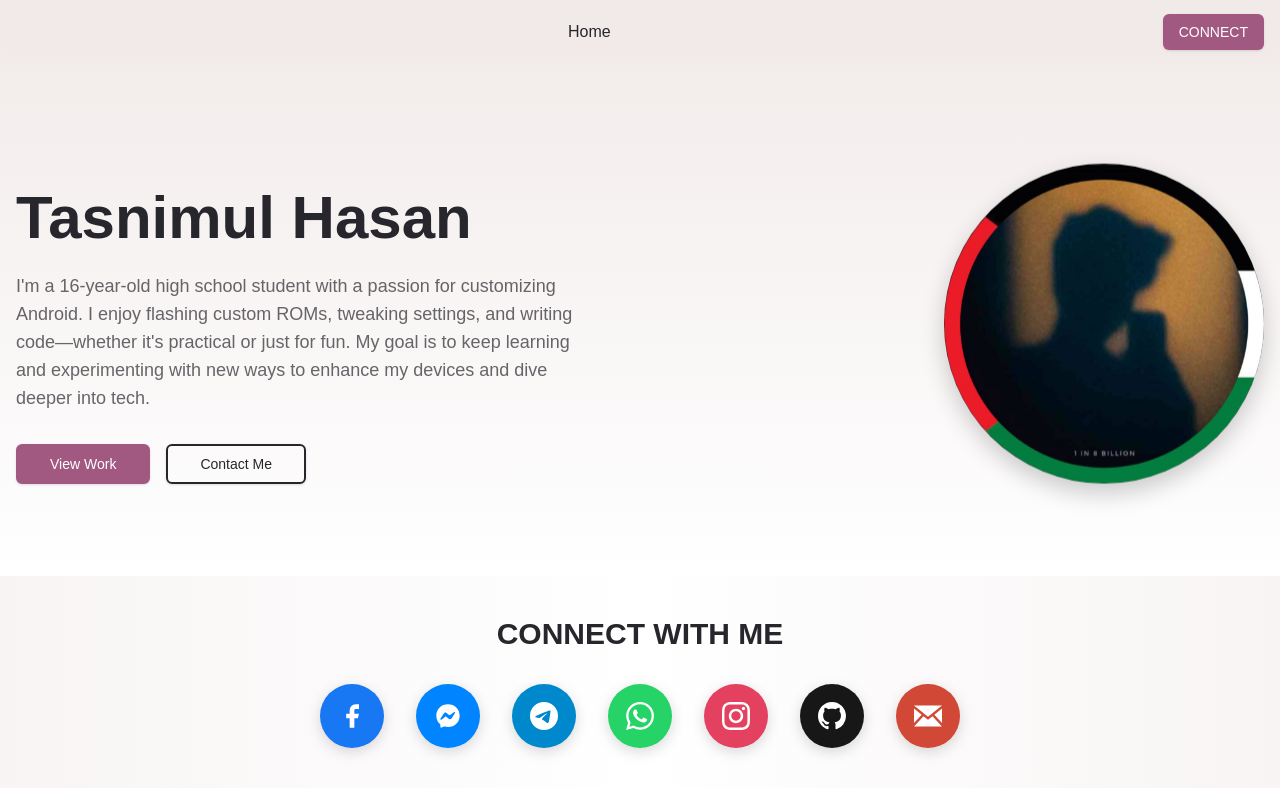
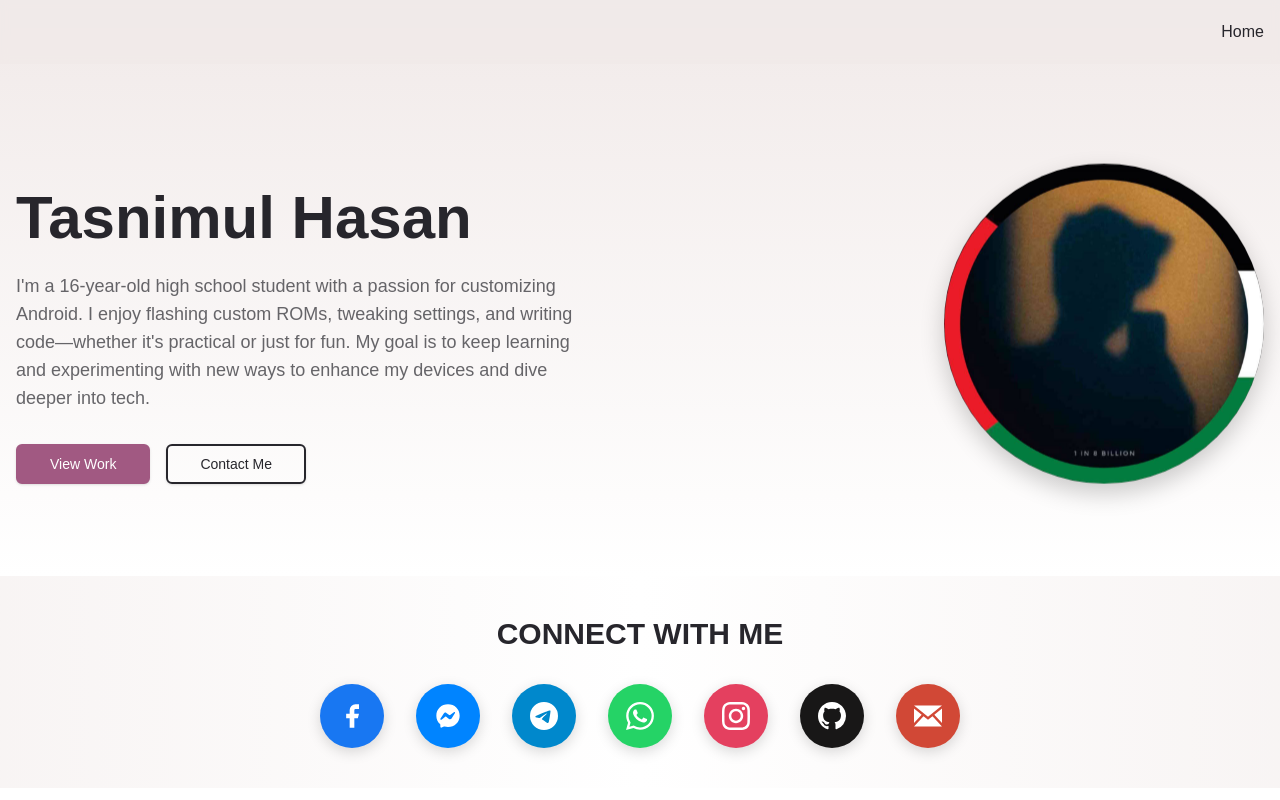
Before and after one commit to TasnimulHasan0/Portfolioprivate, a React (Vite) app: page / in a window 1280 px wide. Shown: the top 800 px of the page. Built offline with nearby package versions, Linux system fonts and the light colour scheme.

Commit message:
Update Header.tsx

```diff
--- a/src/components/Header.tsx
+++ b/src/components/Header.tsx
@@ -1,5 +1,4 @@
 import { useState } from "react";
-import { Button } from "@/components/ui/button";
 import { Link } from "react-router-dom";
 
 export function Header() {
@@ -9,18 +8,19 @@ export function Header() {
     <header className="fixed top-0 z-50 w-full bg-[#f1eae9]/80 backdrop-blur-sm">
       <div className="container mx-auto flex h-16 items-center justify-between px-4">
         <div className="flex items-center">
-
+          {/* Logo or branding could go here */}
         </div>
 
         {/* Desktop Navigation */}
-        <nav className="hidden space-x-6 md:flex"><Link to="/" className="text-[#27262c] hover:text-[#a15982]">Home</Link></nav>
-
-        {/* Contact Button */}
-        <Button
-          className="hidden bg-[#a15982] text-white hover:bg-[#a15982]/90 md:inline-flex"
-        >
-          CONNECT
-        </Button>
+        <nav className="hidden space-x-6 md:flex">
+          <Link
+            to="/"
+            onClick={() => window.location.reload()}
+            className="text-[#27262c] hover:text-[#a15982]"
+          >
+            Home
+          </Link>
+        </nav>
 
         {/* Mobile Menu Button */}
         <button
@@ -59,16 +59,13 @@ export function Header() {
       {isMenuOpen && (
         <div className="bg-[#f1eae9] p-4 md:hidden">
           <nav className="flex flex-col space-y-4">
-
-
-
-
-
-            <Button
-              className="mt-2 w-full bg-[#a15982] text-white hover:bg-[#a15982]/90"
+            <Link
+              to="/"
+              onClick={() => window.location.reload()}
+              className="block px-4 py-2 text-[#27262c] hover:text-[#a15982]"
             >
-              CONNECT
-            </Button>
+              Home
+            </Link>
           </nav>
         </div>
       )}
```
